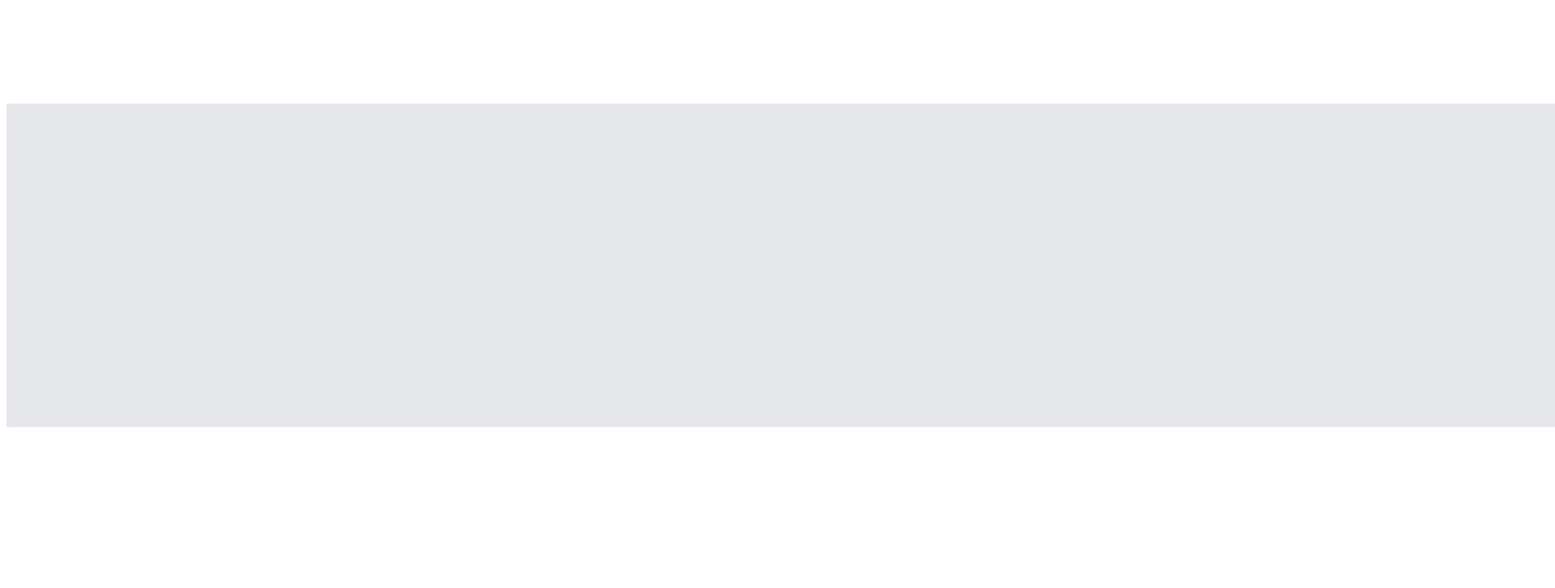
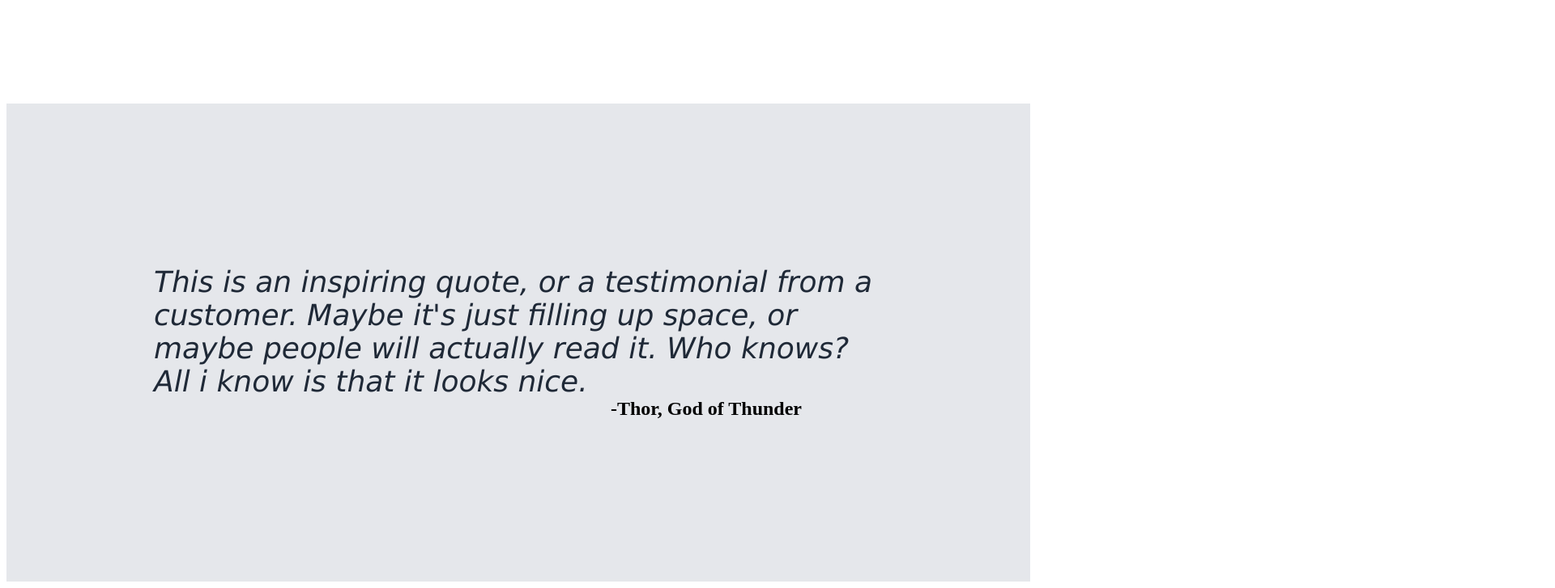
Before and after one commit to cihan-korkmaz/odin-landing-page, a plain HTML site: page index.html in a window 1280 px wide. Shown: the part 960-1687 px from the top of the page at 81% size, 1920 px wide, since content can reach past the window. Before the commit the page ends 1496 px from the top, so only its background shows below. Drawn offline with Linux system fonts and the light colour scheme.

Commit message:
Finish base-2

```diff
--- a/index.html
+++ b/index.html
@@ -51,6 +51,8 @@
 
         </div>
         <div class="base-2">
+            <div class="base-2-text">This is an inspiring quote, or a testimonial from a customer. Maybe it's just filling up space, or maybe people will actually read it. Who knows? All i know is that it looks nice.</div>
+            <div class="base-2-author">-Thor, God of Thunder</div>
 
         </div>
     </body>
--- a/style.css
+++ b/style.css
@@ -119,6 +119,28 @@ a {
 
 .base-2 {
     background-color: #E5E7EB;
-    width: 2000px;
-    height: 400px;
+    display: flex;
+    flex-direction: column;
+    justify-content: center;
+    align-items: center;
+    padding: 200px;
 }
+
+.base-2-text {
+    display: flex;
+    font-family: Verdana, Geneva, Tahoma, sans-serif;
+    font-size: 36px;
+    width: 900px;
+    font-style: italic;
+    font-weight: light;
+    color: #1F2937;
+
+}
+
+.base-2-author {
+    font-weight: bold;
+    font-size: 24px;
+    display: flex;
+    justify-content: flex-end;
+    width: 700px;
+}
```
